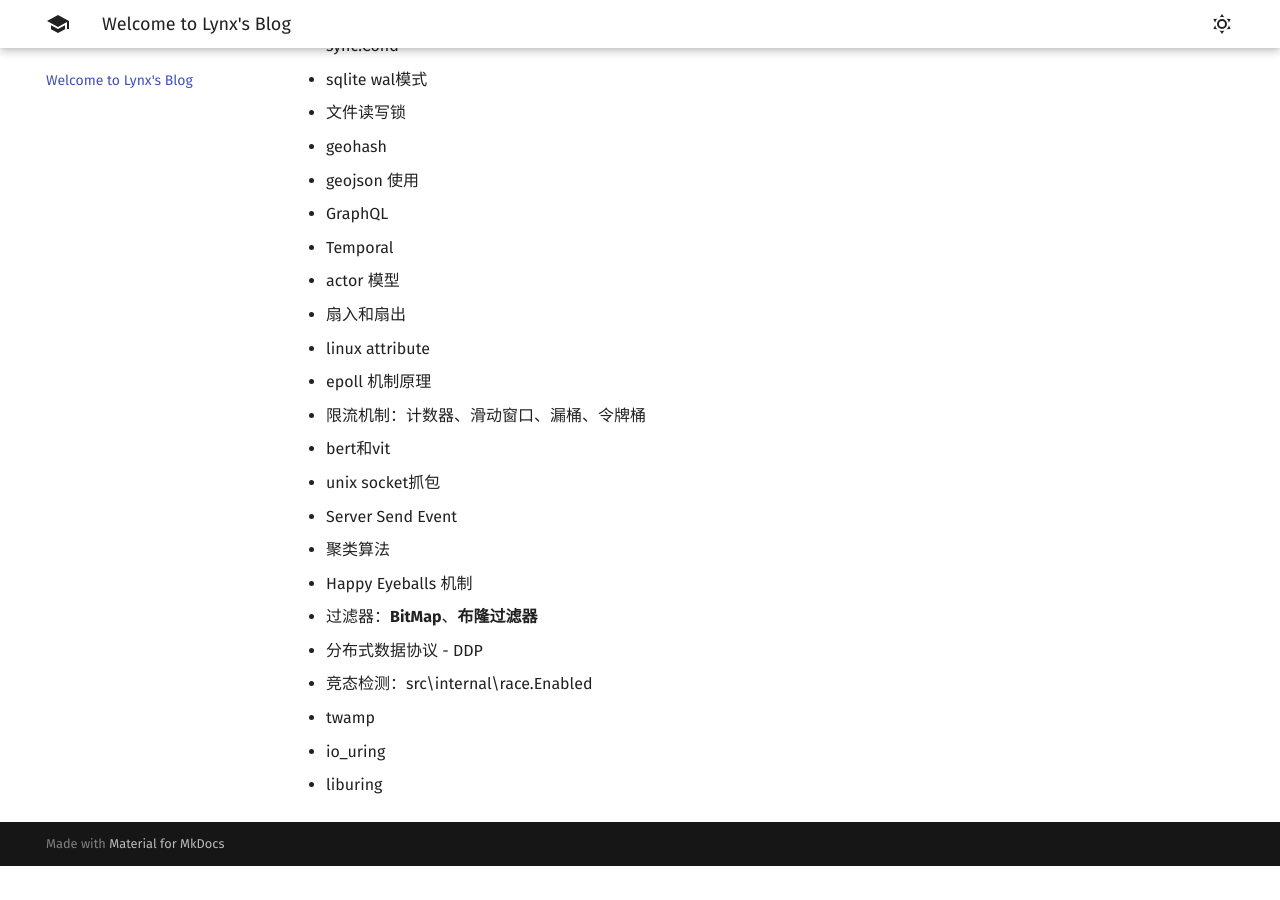
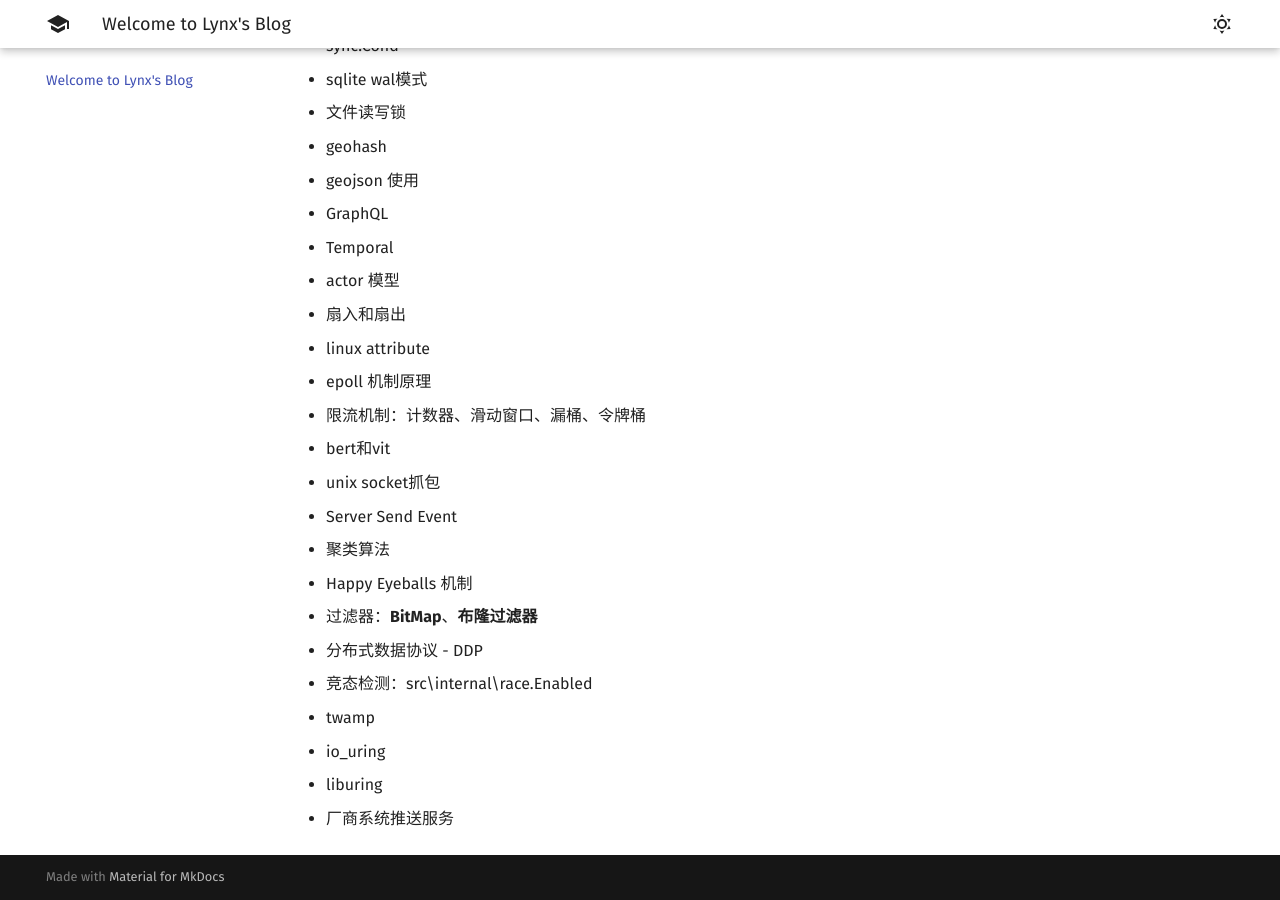
Before and after one commit to 1314liuwei/blog, an MkDocs documentation site: the page built from docs/index.md, in a window 1280 px wide and 900 px high, scrolled down 2387 px. Built offline with MkDocs 1.6.1 and Material for MkDocs 9.7.7, drawn with Linux system fonts in a browser that asks for light colours; before the commit the page ends 3253 px from its top, so only the background shows below that.

Commit message:
2023/09/11 周一

```diff
--- a/docs/index.md
+++ b/docs/index.md
@@ -89,3 +89,4 @@
 - twamp
 - io_uring
 - liburing
+- 厂商系统推送服务
```
